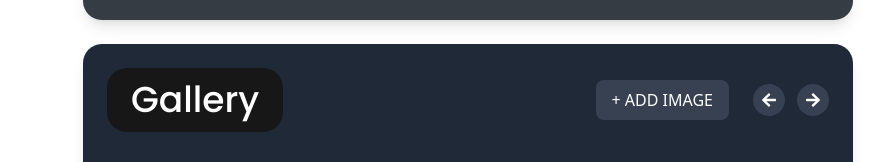
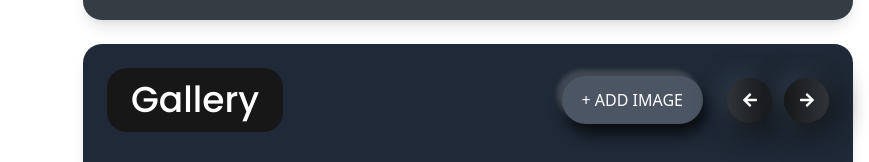
Before and after one commit to Shakil57375/job-assignment-one, a React (Vite) app: page / in a window 1280 px wide. Shown: the part 287-449 px from the top of the page, without its empty margins (411-1280 px from the left). Built offline with nearby package versions, Linux system fonts and the light colour scheme; grey boxes are pictures that could not be loaded.

Commit message:
gallery added

```diff
--- a/src/Components/Gallery.jsx
+++ b/src/Components/Gallery.jsx
@@ -50,7 +50,7 @@ const Gallery = () => {
         <div className="flex items-center justify-between gap-6">
           <label
             htmlFor="imageUpload"
-            className="bg-gray-700 text-white px-4 py-2 rounded-lg cursor-pointer"
+            className="bg-gray-600 text-white px-5 py-3 rounded-[25px] cursor-pointer shadow-[-5px_-6px_5px_#9494944D,4px_10px_15px_#000000b5]"
           >
             + ADD IMAGE
           </label>
@@ -66,16 +66,16 @@ const Gallery = () => {
                 {/* Arrows positioned at the top-right */}
             <button
               onClick={handlePrev}
-              className="text-white bg-gray-700 p-2 rounded-full cursor-pointer"
+              className="text-white bg-gray-700 h-[45px] w-[45px] rounded-full cursor-pointer bg-gradient-to-r from-[#303439] to-[#161718] shadow-[4px_5px_30px_5px_#101213,-5px_-3px_30px_-10px_#96BEE7]"
             >
-              <FaArrowLeft />
+              <FaArrowLeft className="mx-auto" />
             </button>
 
             <button
               onClick={handleNext}
-              className="text-white bg-gray-700 p-2 rounded-full cursor-pointer"
+              className="text-white h-[45px] w-[45px] bg-gray-700 p-2 rounded-full cursor-pointer bg-gradient-to-l from-[#303439] to-[#161718] shadow-[4px_5px_30px_5px_#101213,-5px_-3px_30px_-10px_#96BEE7]"
             >
-              <FaArrowRight />
+              <FaArrowRight className="mx-auto" />
             </button>
             </div>
           </div>
```
